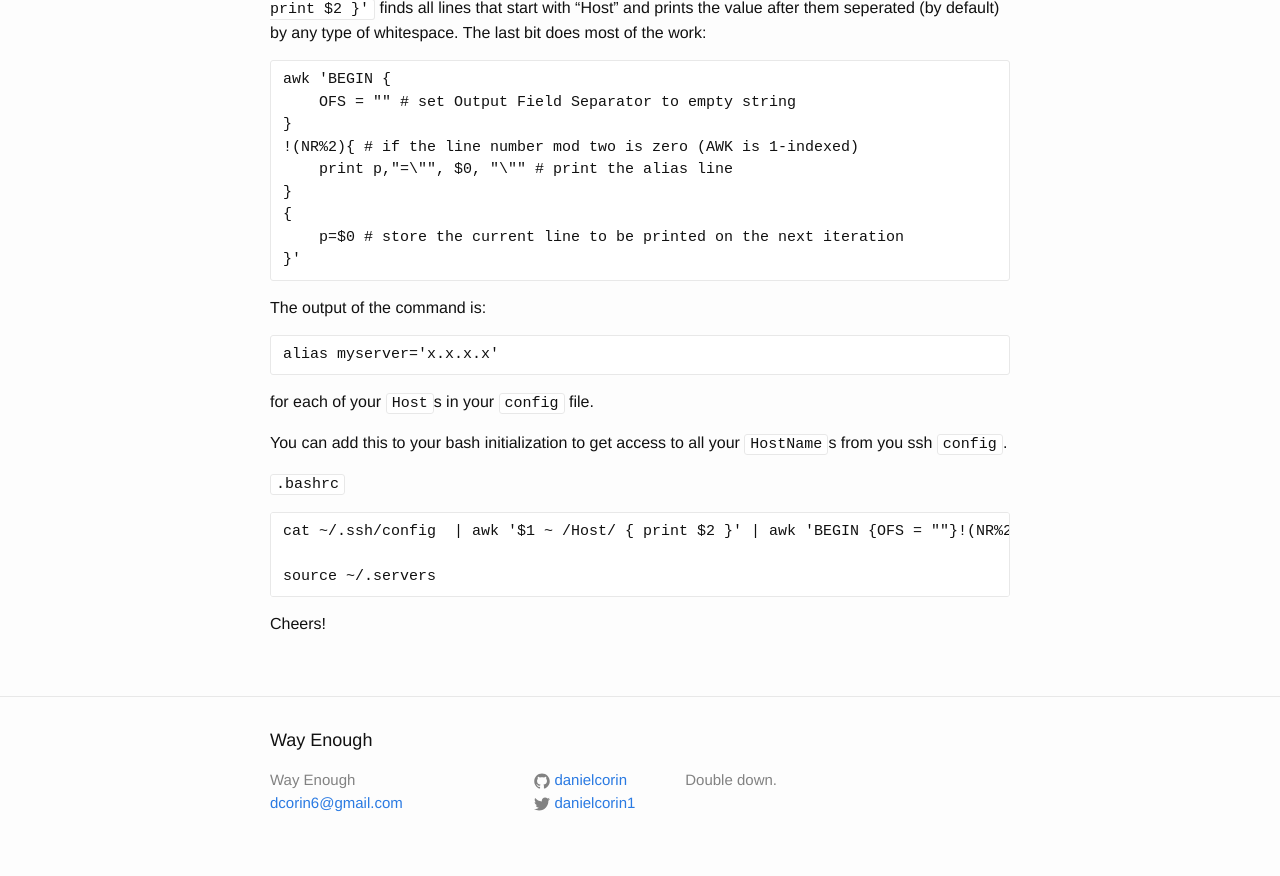
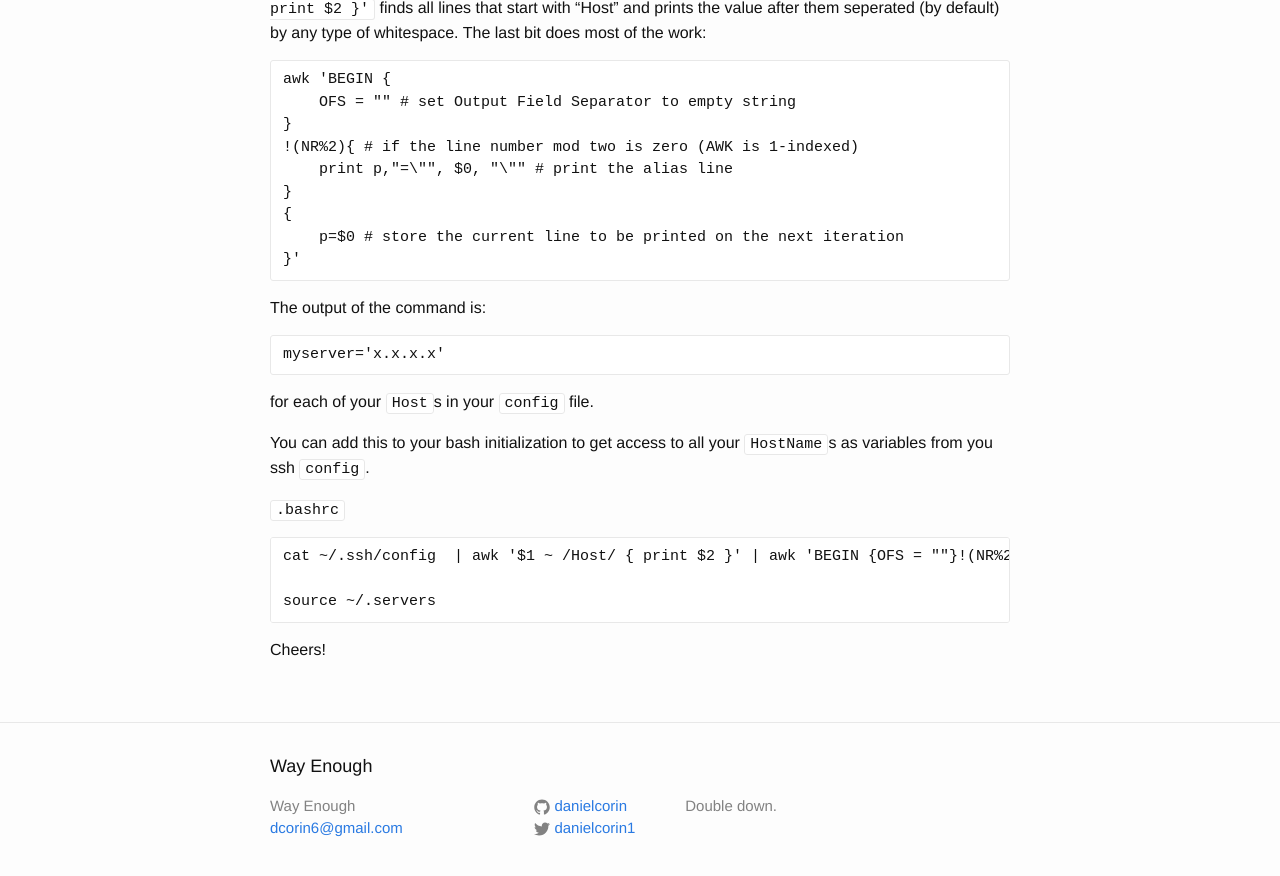
Before and after one commit to danielcorin/my-blog, a Jekyll site: the page built from _posts/2015-09-23-bash-ssh-host-management.md, in a window 1280 px wide and 900 px high, scrolled down 671 px. Shown: the top 876 px of the window. Built offline with Jekyll 4.4.1, drawn with Linux system fonts in a browser that asks for light colours.

Commit message:
fix typo

```diff
--- a/_posts/2015-09-23-bash-ssh-host-management.md
+++ b/_posts/2015-09-23-bash-ssh-host-management.md
@@ -38,11 +38,11 @@ First, `cat ~/.ssh/config` creates a stream of our `config` file. Next, `awk '$1
 
 The output of the command is:
 
-    alias myserver='x.x.x.x'
+    myserver='x.x.x.x'
 
 for each of your `Host`s in your `config` file.
 
-You can add this to your bash initialization to get access to all your `HostName`s from you ssh `config`.
+You can add this to your bash initialization to get access to all your `HostName`s as variables from you ssh `config`.
 
 `.bashrc`
 
```
